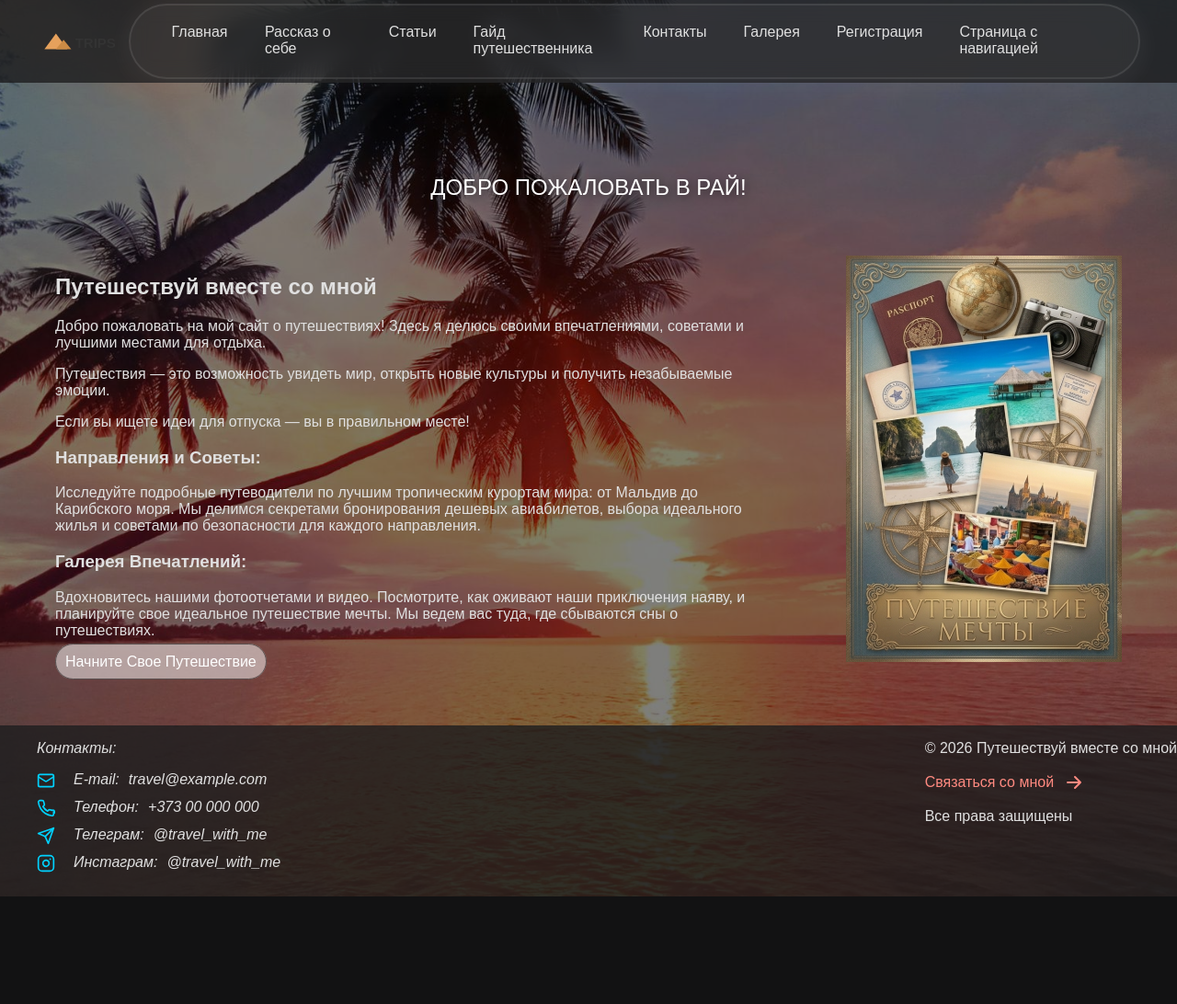
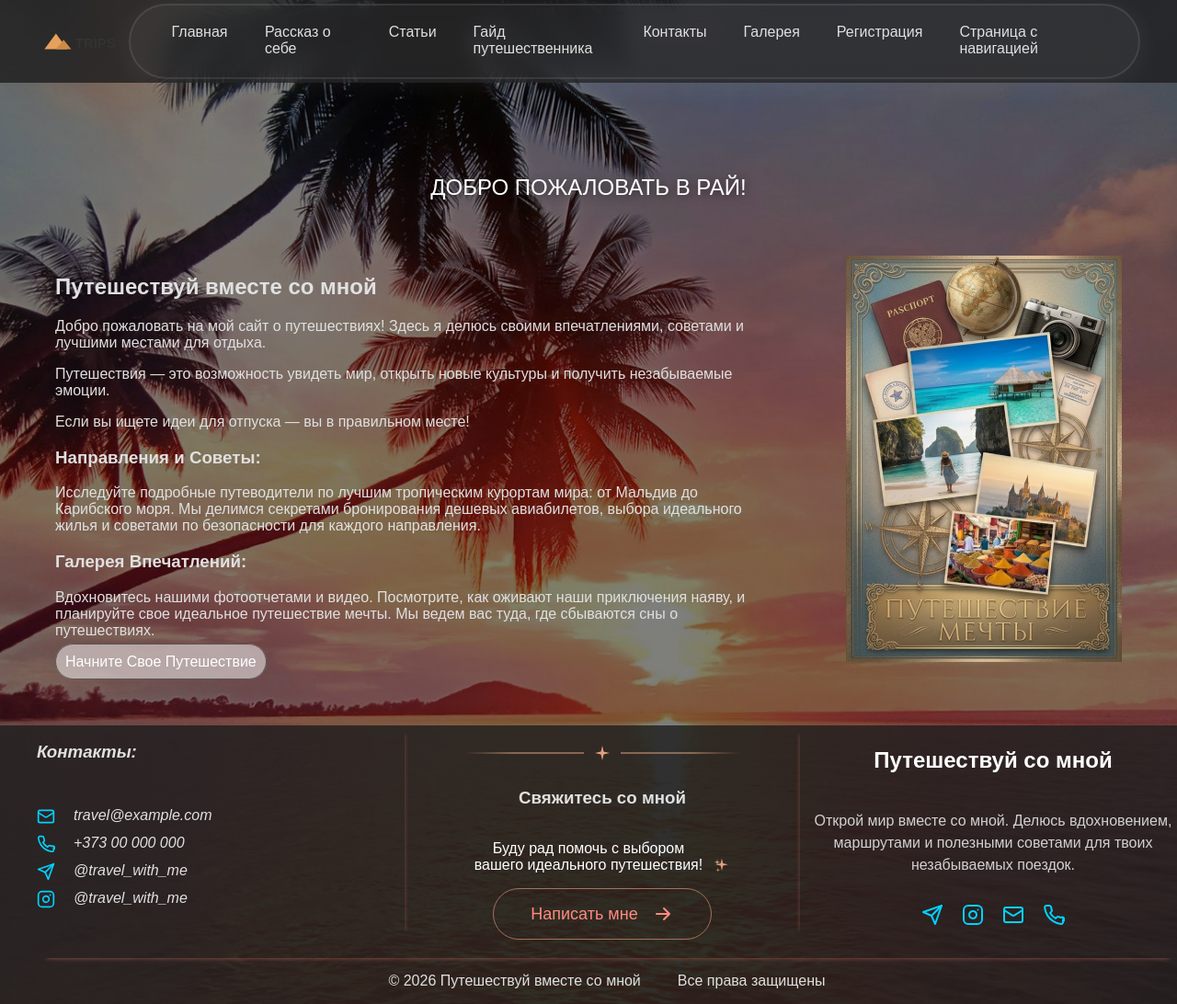
Before and after one commit to zoomsc-Hub/Project-from-homework2-travel-, a plain HTML site: page index.html in a window 1280 px wide. Shown: the top 1092 px of the page at 92% size. Before the commit the page ends 975 px from the top, so only its background shows below. Drawn offline with Linux system fonts and the light colour scheme.

Commit message:
finish footer on first page

```diff
--- a/css/main-style.css
+++ b/css/main-style.css
@@ -100,6 +100,69 @@ img {
 }
 
 /* Footer */
+.footer-contacts {
+    max-width: 400px;
+    width: 100%;
+    box-shadow: 10px 0 5px -10px rgb(255, 138, 128, 0.3);
+}
+
+.call-me {
+    padding-top: 10px;
+    max-width: 400px;
+    width: 100%;
+    display: flex;
+    flex-direction: column;
+    justify-content: center;
+    align-items: center;
+
+}
+
+.call-section-content {
+
+    display: flex;
+    align-items: center;
+    justify-content: center;
+    gap: 10px;
+    padding: 0 60px;
+    text-align: center;
+    color: #ffffff;
+
+}
+
+.call-section-content img {
+    position: relative;
+    bottom: -10px;
+    width: 20px;
+    height: auto;
+    display: block;
+}
+
+.call-me-link {
+    display: inline-flex;
+    align-items: center;
+    padding: 15px 40px;
+    border: 1px solid #a4715c;
+    border-radius: 50px;
+    text-decoration: none;
+    color: #FF8A80;
+    font-size: 18px;
+    gap: 15px;
+    transition: all 0.5s ease;
+}
+
+.call-me-link:hover {
+    background-color: #a4715c;
+    color: #ffffff;
+}
+
+.footer-info {
+    max-width: 400px;
+    width: 100%;
+    text-align: center;
+    padding-left: 10px;
+    box-shadow: -10px 0 5px -10px rgb(255, 138, 128, 0.3);
+}
+
 .background-footer {
     background-color: rgba(26, 26, 27, 0.9);
 
@@ -109,12 +172,22 @@ img {
 .footer-content {
     display: flex;
     justify-content: space-between;
-    gap: 20px;
+    padding-bottom: 20px;
+
+    box-shadow: 1px 10px 5px -10px rgb(255, 138, 128, 0.5);
+
 }
+
+
 
 .footer-contacts ul {
     list-style: none;
     padding: 0;
+}
+
+.footer-contacts-title {
+    padding-bottom: 30px;
+
 }
 
 .footer-contacts a {
@@ -122,21 +195,39 @@ img {
     text-decoration: none;
 }
 
-.footer-info a {
-    color: #FF8A80;
-    text-decoration: none;
-    display: flex;
-    align-items: center;
-    gap: 10px;
-    max-width: 180px;
+.footer-info-title {
+    font-size: 24px;
+    margin-bottom: 40px;
+    color: #ffffff;
 
 }
 
-.footer-info a:hover {
-    color: #E0E0E0;
-    text-decoration: underline;
-    transition: color 2s;
+.footer-info-description {
+    font-size: 16px;
+    line-height: 1.5;
+    margin-bottom: 30px;
+    color: #d1d1d1;
 }
+
+.footer-info-link {
+    display: flex;
+    gap: 20px;
+    justify-content: center;
+    align-items: center;
+}
+
+.footer-info-link img {
+    width: 24px;
+    height: 24px;
+    transition: transform 0.2s ease;
+}
+
+.footer-info-link img:hover {
+    transform: scale(1.1);
+}
+
+
+
 
 .flex-contacts p {
     padding-right: 10px;
@@ -166,3 +257,12 @@ img {
     color: #FF8A80;
     transition: color 1s;
 }
+
+.footer-copyright {
+    display: flex;
+    flex-direction: row;
+    justify-content: center;
+    align-items: center;
+    gap: 40px;
+
+}
--- a/index.html
+++ b/index.html
@@ -64,44 +64,63 @@
         <div class="container">
             <div class="footer-content">
                 <address class="footer-contacts">
-                    <p>Контакты:</p>
+                    <h3 class="footer-contacts-title">Контакты:</h3>
                     <ul class="contacts-list">
                         <li>
                             <div class="flex-contacts">
                                 <img class="contacts-svg" src="images/svg/mail.svg" alt="E-mail">
-                                <p class="contacts-text">E-mail:</p>
                                 <a href="mailto:travel@example.com">travel@example.com</a>
                             </div>
                         </li>
                         <li>
                             <div class="flex-contacts">
                                 <img class="contacts-svg" src="images/svg/telefone.svg" alt="Icon-telefone">
-                                <p class="contacts-text">Телефон:</p>
                                 <a href="tel:+37300000000">+373 00 000 000</a>
                             </div>
                         </li>
                         <li>
                             <div class="flex-contacts">
                                 <img class="contacts-svg" src="images/svg/telegram.svg" alt="Icon-telegram">
-                                <p class="contacts-text">Телеграм:</p>
                                 <a href="https://t.me/travel_with_me">@travel_with_me</a>
                             </div>
                         </li>
                         <li>
                             <div class="flex-contacts"><img class="contacts-svg" src="images/svg/instagram.svg"
                                     alt="Icon-instagram">
-                                <p class="contacts-text">Инстаграм:</p>
                                 <a href="https://www.instagram.com/travel_with_me/">@travel_with_me</a>
                             </div>
                         </li>
                     </ul>
                 </address>
+                <div class="call-me">
+                    <img src="images/svg/linia-so-zvezd.svg" alt="linia seredina">
+                    <h3>Свяжитесь со мной</h3>
+                    <p class="call-section-content">Буду рад помочь с выбором вашего идеального путешествия! <img
+                            src="images/svg/zvezda.svg" alt="zvezda"></p>
+                    <a href="pages/contacts.html#call" class="call-me-link">Написать мне
+                        <img class="arrow-right" src="images/svg/arrow-right.svg" alt="Стрелочка в право"></a>
+                </div>
                 <div class="footer-info">
-                    <p>&copy; 2026 Путешествуй вместе со мной</p>
-                    <a href="pages/contacts.html#call">Связаться со мной
-                        <img class="arrow-right" src="images/svg/arrow-right.svg" alt="Стрелочка в право"></a>
-                    <p>Все права защищены</p>
+                    <h3 class="footer-info-title">Путешествуй со мной</h3>
+                    <p class="footer-info-description">Открой мир вместе со мной.
+                        Делюсь вдохновением, маршрутами
+                        и полезными советами для твоих
+                        незабываемых поездок.</p>
+
+                    <div class="footer-info-link">
+                        <a href="https://t.me/travel_with_me"><img src="images/svg/telegram.svg" alt=""></a>
+                        <a href="https://www.instagram.com/travel_with_me/"><img src="images/svg/instagram.svg"
+                                alt=""></a>
+                        <a href="mailto:travel@example.com"><img src="images/svg/mail.svg" alt=""></a>
+                        <a href="tel:+37300000000"><img src="images/svg/telefone.svg" alt=""></a>
+                    </div>
+
                 </div>
+            </div>
+            <div class="footer-copyright">
+                <p>&copy; 2026 Путешествуй вместе со мной</p>
+
+                <p>Все права защищены</p>
             </div>
         </div>
     </footer>
```
Also changed, not shown: images/svg/linia-so-zvezd.svg (added), images/svg/zvezda.svg (added).
